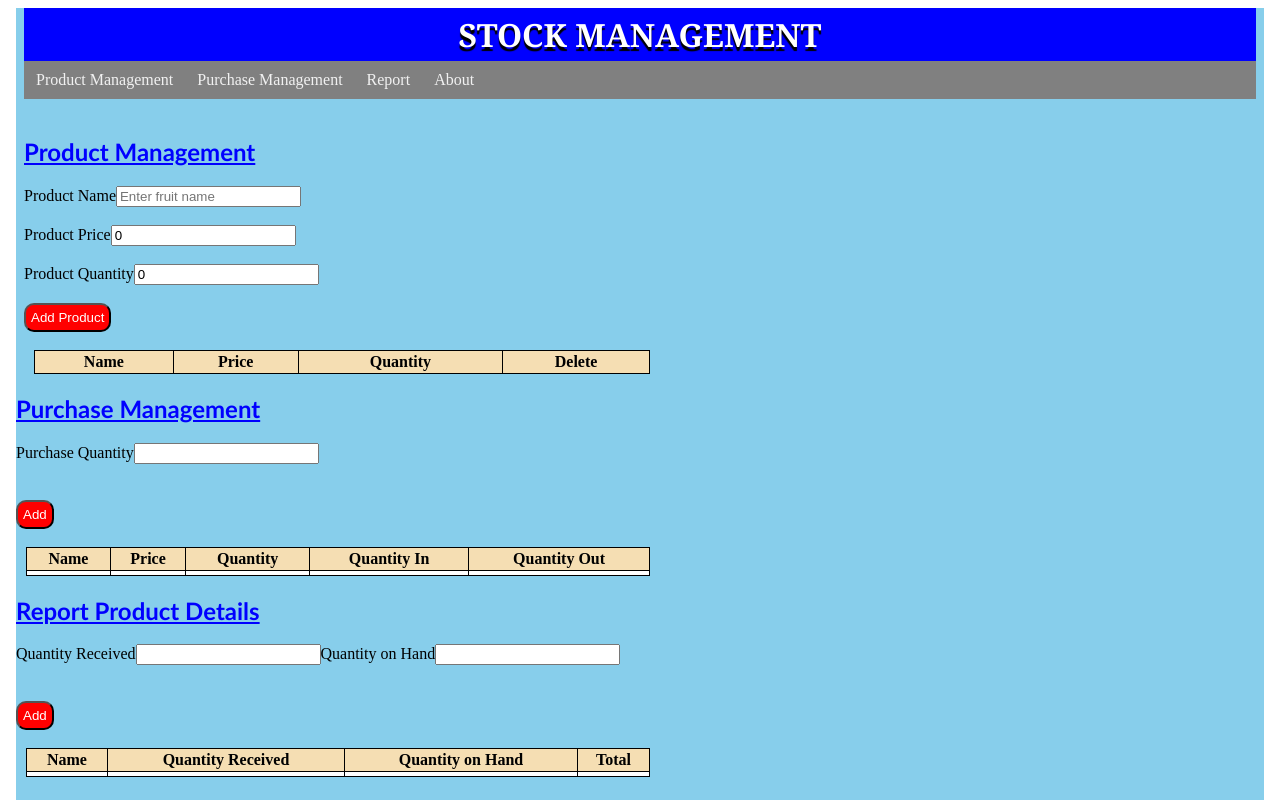
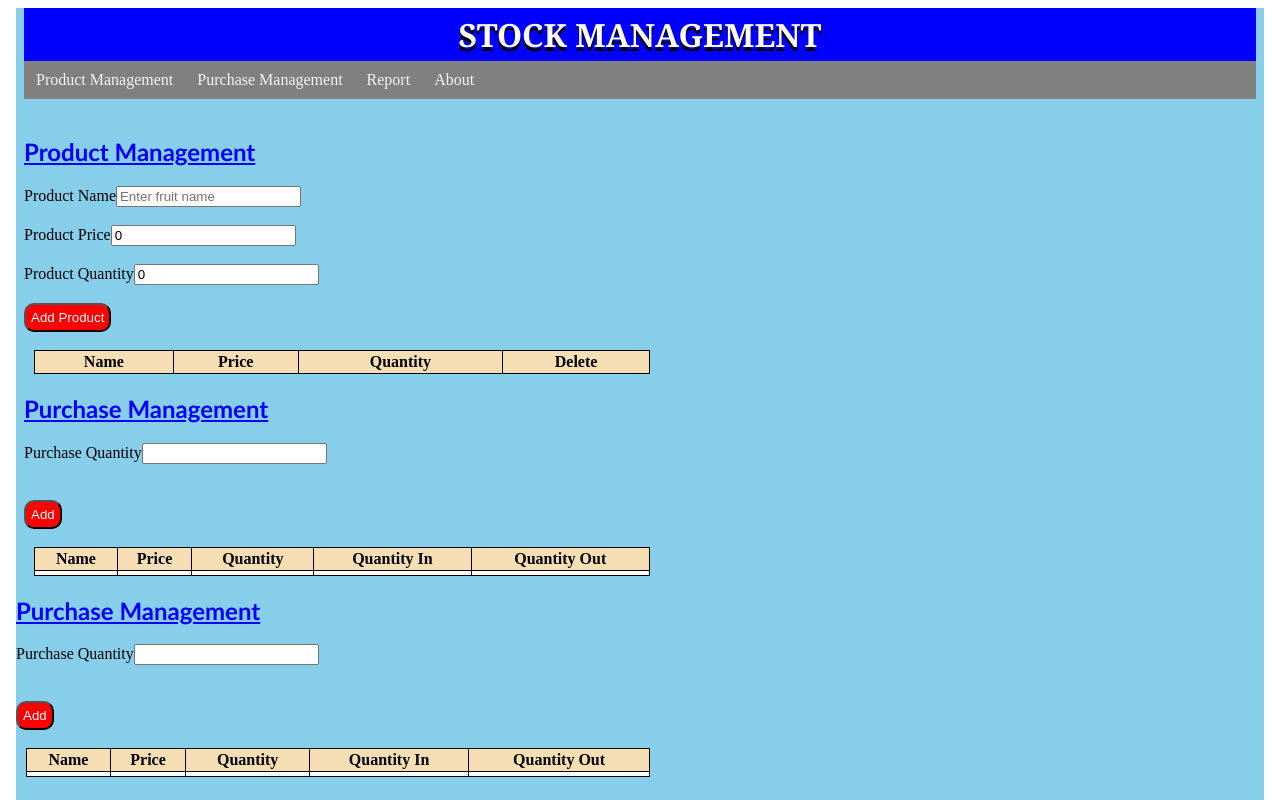
Before and after one commit to Mohammed0812/Mohammed-Absarkhan, an Angular app in the folder Stock Management/: page /report in a window 1280 px wide. Shown: the top 800 px of the page. Built offline with nearby package versions, Linux system fonts and the light colour scheme.

Commit message:
Update product.component.html

```diff
--- a/Stock Management/src/app/product/product.component.html
+++ b/Stock Management/src/app/product/product.component.html
@@ -33,4 +33,5 @@
             <td><button (click)="delete(i)">Delete</button></td>
         </tr>
     </table>
+    <app-purchase></app-purchase>
 </body>
```
